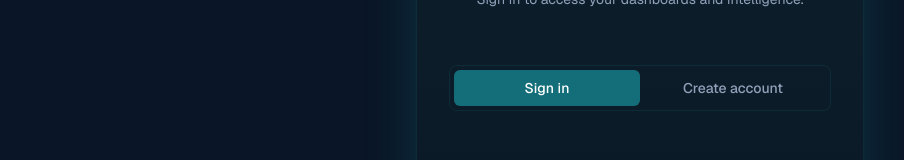
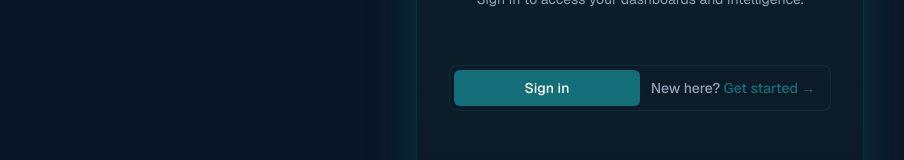
Before and after one commit to AlexFelsteadX/crossborderiq-dashboard, a Next.js app: page /login in a window 1280 px wide. Shown: the part 259-419 px from the top of the page, without its empty margins (0-904 px from the left). Built offline with nearby package versions, Linux system fonts and the light colour scheme; no server answers; the database is empty.

Commit message:
feat: refactor login button to include new account link and text

```diff
--- a/app/login/page.tsx
+++ b/app/login/page.tsx
@@ -206,12 +206,15 @@ function LoginForm() {
                   Create account
                 </button>
               ) : (
-                <Link
-                  href="/pricing"
-                  className="flex-1 py-2 text-sm font-medium rounded-md transition-colors text-center text-slate-400 hover:text-slate-100"
-                >
-                  Create account
-                </Link>
+                <span className="flex-1 py-2 text-sm font-medium text-center text-slate-400">
+                  New here?{" "}
+                  <Link
+                    href="/pricing"
+                    className="font-medium text-primary transition-colors hover:text-primary/80"
+                  >
+                    Get started →
+                  </Link>
+                </span>
               )
             ) : (
               <button
```
Also changed, not shown: 1 other file (tests, documents, lock files or other folders).
